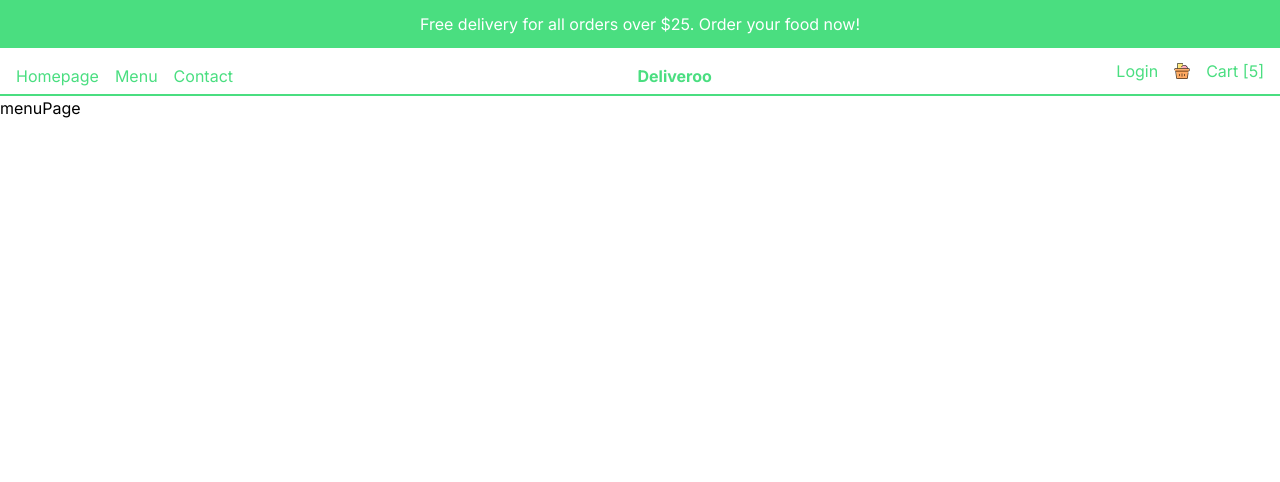
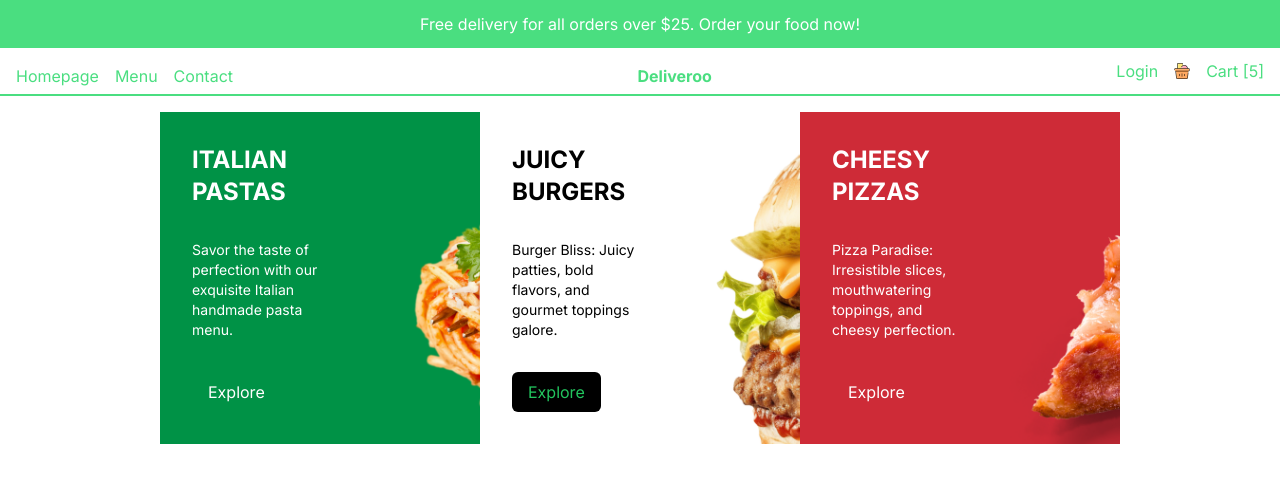
Before and after one commit to hrishikesh-kocharekar-dev/restaurant-website, a Next.js app: page /menu in a window 1280 px wide. Shown: the top 482 px of the page. Built offline with nearby package versions, Linux system fonts and the light colour scheme.

Commit message:
addded menu page

```diff
--- a/src/app/layout.tsx
+++ b/src/app/layout.tsx
@@ -22,7 +22,6 @@
       <body className={inter.className}>
         <Notification/>
           <Navbar/>
-
         {children}</body>
     </html>
   );
--- a/src/app/menu/[category]/page.tsx
+++ b/src/app/menu/[category]/page.tsx
@@ -1,7 +1,5 @@
-import React from 'react'
+import React from "react";
 
 export default function CategoryPage() {
-  return (
-    <div>CategoryPage</div>
-  )
+  return <div className="text-green-500 flex"></div>;
 }
--- a/src/app/menu/page.tsx
+++ b/src/app/menu/page.tsx
@@ -1,7 +1,36 @@
-import React from 'react'
+import Link from "next/link";
+import React from "react";
+import { menu } from "../data";
+// import { Link } from "../data";
 
 export default function MenuPage() {
   return (
-    <div>menuPage</div>
-  )
+    <div
+      className="p-4  lg:px-20 xl:px-40 h-[cal(100vh-6rem)]
+    md:h-[cal(100vh-9rem)] flex flex-col md:flex-row items-center"
+    >
+      {menu.map((category) => (
+        <Link
+          href={`/menu/${category}.slug`}
+          key={category.id}
+          className="w-full h-1/3 bg-cover p-8 md:h/2"
+          style={{ backgroundImage: `url(${category.img})` }}
+        >
+          <div className={`text-${category.color} w-1/2`}>
+            <h1 className="uppercase text-2xl font-bold">{category.title}</h1>
+            <p className="text-sm my-8">{category.desc}</p>
+            {/* <p>{categorcategoryy.img}</p> */}
+            {/* <p>{category.color}</p> */}
+            <button
+              className={`hidden xl:block bg-${category.color} text-${
+                category.color === "white" ? "white" : "green-500"
+              } py-2 px-4 rounded-md`}
+            >
+              Explore
+            </button>
+          </div>
+        </Link>
+      ))}
+    </div>
+  );
 }
--- a/src/app/page.tsx
+++ b/src/app/page.tsx
@@ -1,5 +1,4 @@
 import Image from "next/image";
-// import Featured from "./components/Featured";
 import Offer from "./components/Offer";
 import Slider from "./components/Slider";
 import Featured from "./components/Featured";
```
